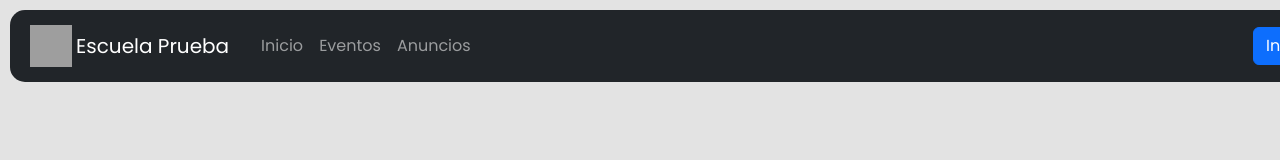
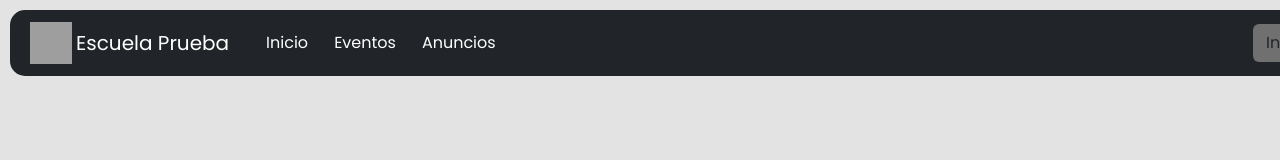
Before and after one commit to RDHarold11/front-final, a React (Vite) app in the folder Front-end/: page / in a window 1280 px wide. Shown: the top 160 px of the page. Built offline with nearby package versions, Linux system fonts and the light colour scheme; grey boxes are pictures that could not be loaded.

Commit message:
se modifico la barra de navegacion

```diff
--- a/Front-end/src/components/Navbar/Navbar.jsx
+++ b/Front-end/src/components/Navbar/Navbar.jsx
@@ -28,24 +28,24 @@ const Navbar = () => {
 			<div className="collapse navbar-collapse p-2" id="navbarSupportedContent">
 				<ul className="navbar-nav">
 					<li className="nav-item ms-auto">
-						<a className="nav-link" href="">
+						<a className="nav-links" href="">
 							Inicio
 						</a>
 					</li>
 					<li className="nav-item mx-auto">
-						<a className="nav-link" href="">
+						<a className="nav-links" href="">
 							Eventos
 						</a>
 					</li>
 					<li className="nav-item">
-						<a className="nav-link" href="">
+						<a className="nav-links" href="">
 							Anuncios
 						</a>
 					</li>
 				</ul>
 			</div>
 			<div className="d-flex">
-				<button type="submit" className="btn btn-primary">
+				<button type="submit" className="btn ">
 					Iniciar seccion
 				</button>
 			</div>
--- a/Front-end/src/components/Navbar/navbar.css
+++ b/Front-end/src/components/Navbar/navbar.css
@@ -2,11 +2,14 @@
     margin: 10px;
     border-radius: 15px;
 }
-.nav-link{
+.nav-links{
     transition: all 0.5s;
     border-radius: 10px;
+    margin: 0px 3px 0px 3px;
+    padding: 10px;
+    color: white;
 }
-.nav-link:hover{
+.nav-links:hover{
     margin: 0px 10px 0px 10px;
     background: white;
     color: black;
@@ -14,12 +17,13 @@
 }
 .btn{
     border-style: none;
-    background-color: rgb(112, 112, 112);
-    transition: all 0.5s;
+    background-color: rgb(112, 112, 112) !important;
+    transition: all 0.5s !important;
+    color: white;
 }
 
 .btn:hover{
-    color: rgb(238, 238, 238);
+    color: rgb(238, 238, 238) !important;
     background-color: transparent;
     font-size: 19px;
 }
```
